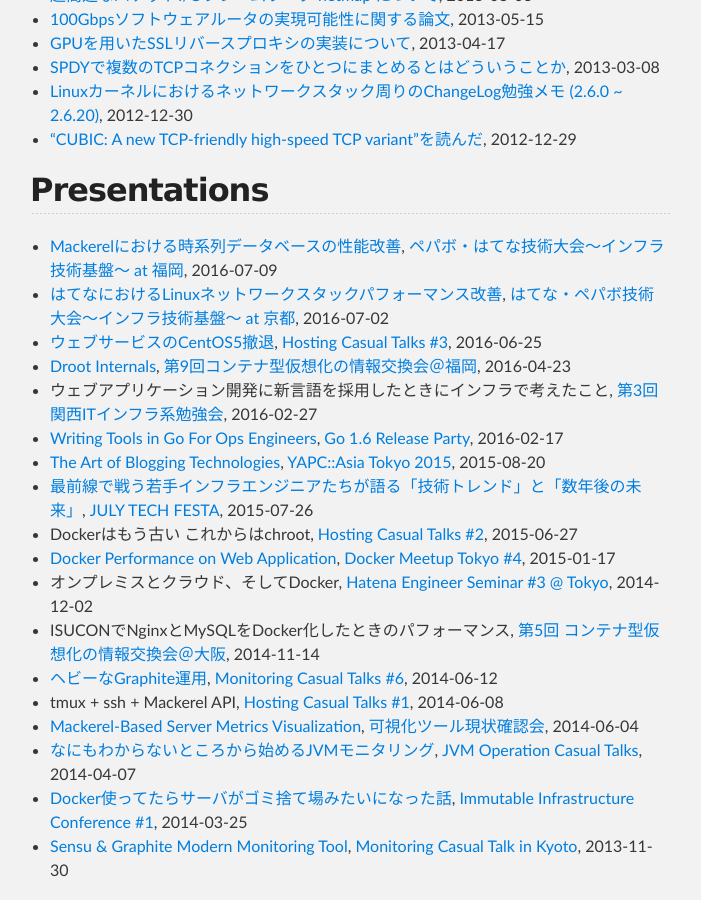
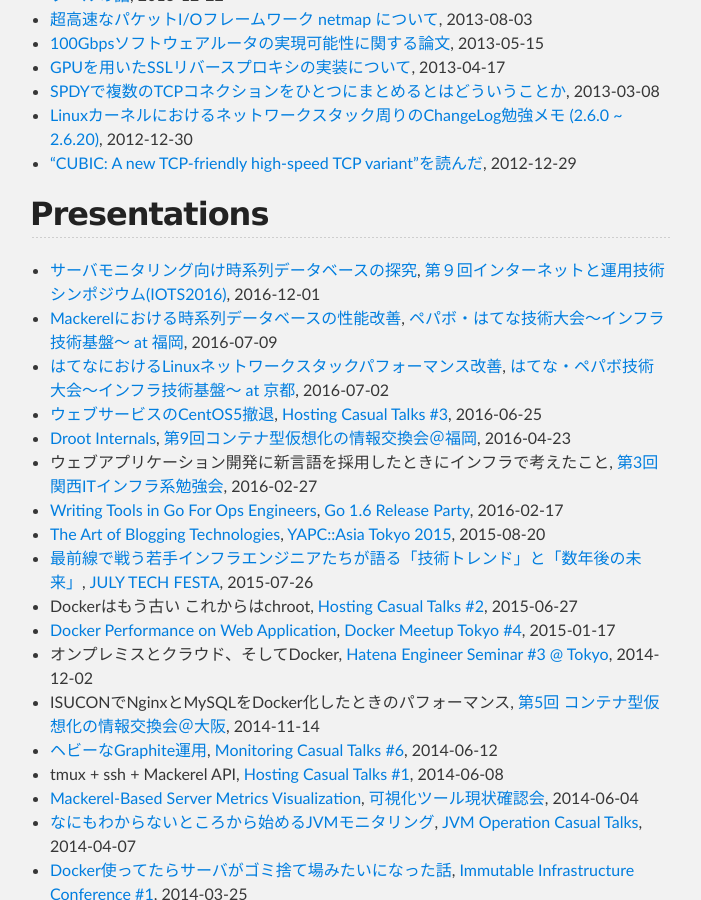
Before and after one commit to yuuki/yuuk.io, a Jekyll site: the page built from index.md, in a window 1280 px wide and 900 px high, scrolled down 2599 px. Shown: the whole window, without its empty margins (290-991 px from the left). Built offline with Jekyll 4.4.1, drawn with Linux system fonts in a browser that asks for light colours; nearby versions of some CDN libraries; some of the changed text lies outside the part shown.

Commit message:
Sync README.md in master branch to index.md in gh-pages

```diff
--- a/index.md
+++ b/index.md
@@ -52,6 +52,7 @@
 
 ## Blog Entries
 
+- [ISUCON予選突破を支えたオペレーション技術](http://blog.yuuk.io/entry/web-operations-isucon), 2016-08-23
 - [2016年ウェブオペレーションエンジニアの新卒研修](http://developer.hatenastaff.com/entry/2016-newbie-training-of-web-operation), 2016-07-25
 - [Googleが数千台もある10年前のLinuxディストリをライブアップグレードした話](http://blog.yuuk.io/entry/google-linux-distribution-live-upgrade), 2016-05-31
 - [自作Linuxコンテナの時代](http://blog.yuuk.io/entry/diy-container), 2016-04-27
@@ -87,6 +88,7 @@
 
 ## Presentations
 
+- [サーバモニタリング向け時系列データベースの探究](https://speakerdeck.com/yuukit/the-study-of-time-series-database-for-server-monitoring), [第９回インターネットと運用技術シンポジウム(IOTS2016)](http://www.iot.ipsj.or.jp/iots/2016), 2016-12-01
 - [Mackerelにおける時系列データベースの性能改善](https://speakerdeck.com/yuukit/performance-improvement-of-tsdb-in-mackerel), [ペパボ・はてな技術大会〜インフラ技術基盤〜 at 福岡](http://pepabo.connpass.com/event/33522/), 2016-07-09
 - [はてなにおけるLinuxネットワークスタックパフォーマンス改善](https://speakerdeck.com/yuukit/linux-network-performance-improvement-at-hatena), [はてな・ペパボ技術大会〜インフラ技術基盤〜 at 京都](http://hatena.connpass.com/event/33521/), 2016-07-02
 - [ウェブサービスのCentOS5撤退](https://speakerdeck.com/yuukit/centos5-retiring-for-web-servicies), [Hosting Casual Talks #3](http://connpass.com/event/29857/), 2016-06-25
```
